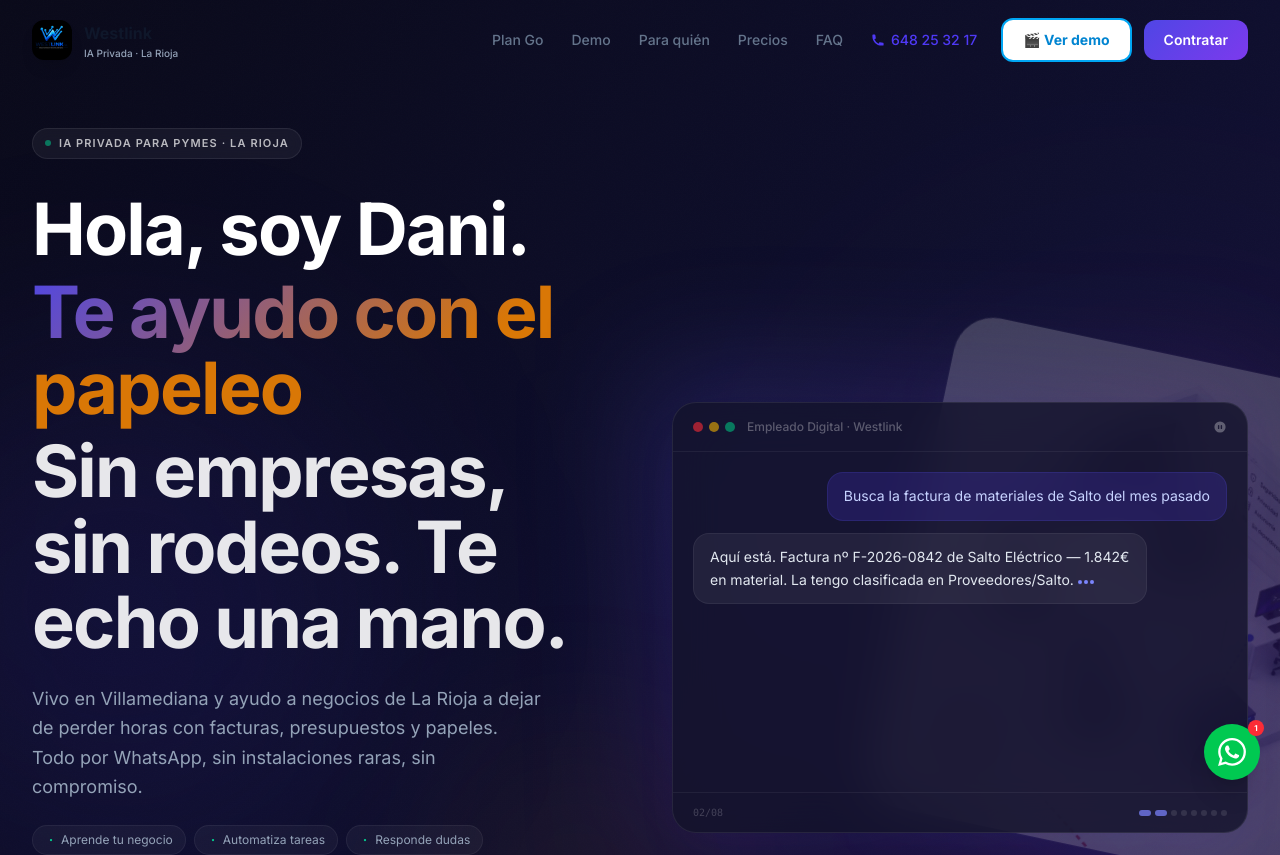
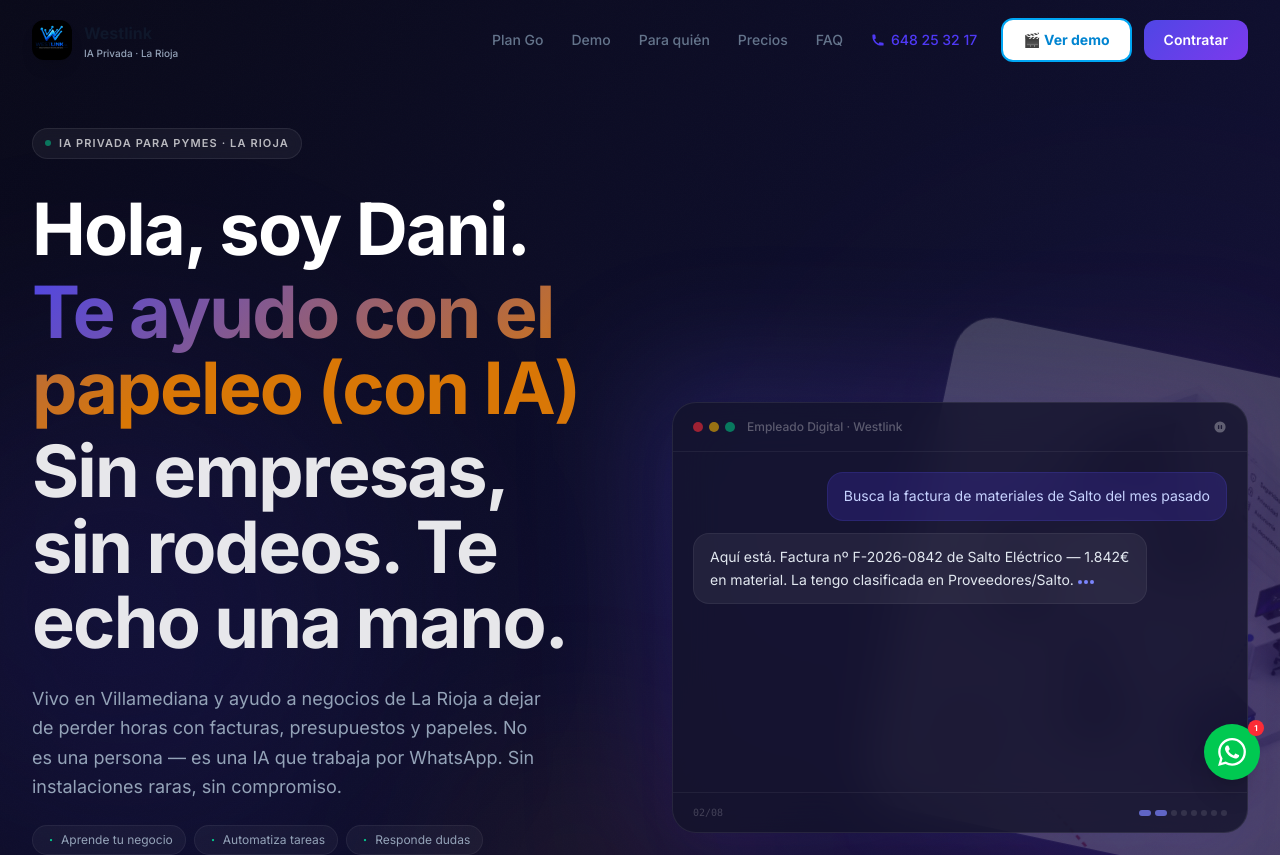
Before and after one commit to danibalda1/westlink-web, a React (Vite) app: page / in a window 1280 px wide. Shown: the top 855 px of the page. Built offline with nearby package versions, Linux system fonts and the light colour scheme.

Commit message:
IA mencionada en Hero: 'Te ayudo con el papeleo (con IA)' + 'No es una persona, es una IA'

```diff
--- a/src/components/Hero.jsx
+++ b/src/components/Hero.jsx
@@ -109,7 +109,7 @@
             >
               Hola, soy Dani.
               <span className="block mt-2">
-                <span className="gradient-text-warm">Te ayudo con el papeleo</span>
+                <span className="gradient-text-warm">Te ayudo con el papeleo (con IA)</span>
               </span>
               <span className="block mt-2 text-white/90">Sin empresas, sin rodeos. Te echo una mano.</span>
             </motion.h1>
@@ -122,8 +122,8 @@
               className="text-base sm:text-lg text-gray-400 mt-6 leading-relaxed max-w-lg"
             >
               Vivo en Villamediana y ayudo a negocios de La Rioja a dejar de perder
-              horas con facturas, presupuestos y papeles. Todo por WhatsApp,
-              sin instalaciones raras, sin compromiso.
+              horas con facturas, presupuestos y papeles. No es una persona — es una IA
+              que trabaja por WhatsApp. Sin instalaciones raras, sin compromiso.
             </motion.p>
 
             {/* Feature pills */}
```
